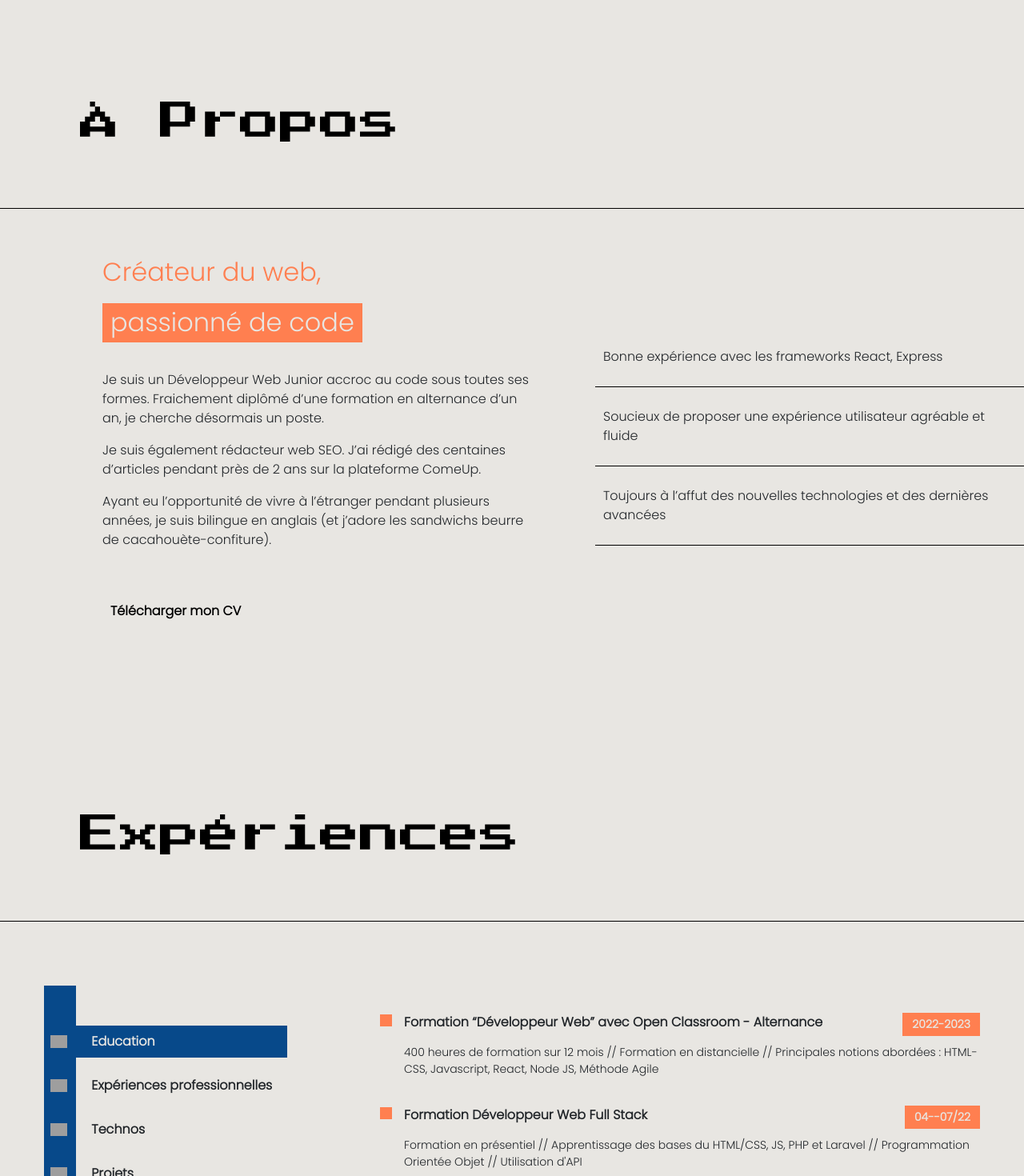
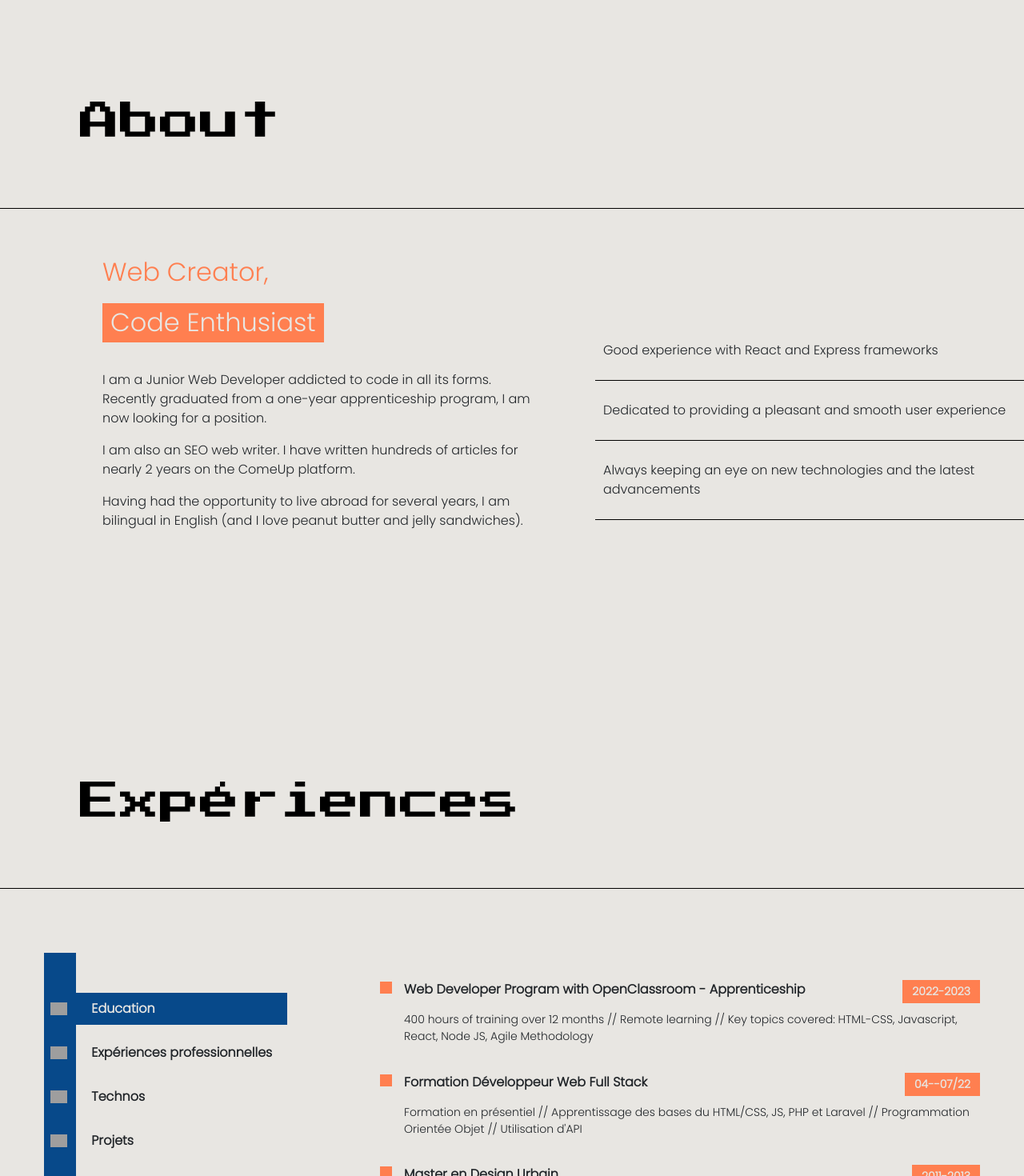
Before and after one commit to GabrielAmade/portfolio, a React (Create React App) app: page / in a window 1280 px wide. Shown: the part 860-2330 px from the top of the page at 80% size. Built offline with nearby package versions, Linux system fonts and the light colour scheme; grey boxes are pictures that could not be loaded.

Commit message:
traduction anglais - italien

```diff
--- a/src/PortfolioContainer/AboutMe/AboutMe.jsx
+++ b/src/PortfolioContainer/AboutMe/AboutMe.jsx
@@ -1,38 +1,52 @@
-import React from 'react'
-import Heading from "../Heading/Heading"
-import data_fr from "../../datas_fr.json";
-import "./AboutMe.css"
-import CV_GABRIEL_AMADE from "../../assets/AboutMe/CV_GABRIEL_AMADE.pdf";
-
+import React, { useEffect, useState } from 'react';
+import Heading from '../Heading/Heading';
+import data_en from '../../datas_en.json';
+import data_fr from '../../datas_fr.json';
+import data_it from '../../datas_it.json';
+import CV_GABRIEL_AMADE from '../../assets/AboutMe/CV_GABRIEL_AMADE.pdf';
+import './AboutMe.css';
 
 function AboutMe(props) {
+  const [language, setLanguage] = useState('en');
+
+  useEffect(() => {
+    const detectedLanguage = navigator.language.split('-')[0];
+    if (detectedLanguage === 'fr' || detectedLanguage === 'en' || detectedLanguage === 'it') {
+      setLanguage(detectedLanguage);
+    } else {
+      setLanguage('en');
+    }
+  }, []);
+
+  const data = language === 'en' ? data_en : language === 'it' ? data_it : data_fr;
+
   return (
     <>
       <div id='aboutme'></div>
-      <Heading title={'À Propos'} />
+      <Heading title={data.about_me} />
       <div className='about-me-container screen-container'>
         <div className='about-me-parent'>
           <div className='about-me-columns'>
             <div className='about-me-content'>
               <div className='about-me-description-title'>
-              <h2>{data_fr.description_title_1}</h2>
-              <h2>{data_fr.description_title_2}</h2>
+                <h2>{data.description_title_1}</h2>
+                <h2>{data.description_title_2}</h2>
               </div>
               <div className='about-me-description'>
-              {data_fr.description.split('\n').map((paragraph, index) => (
+                {data.description.split('\n').map((paragraph, index) => (
                   <p key={index}>{paragraph}</p>
                 ))}
               </div>
 
               <div className='about-me-cv'>
-                <a href={CV_GABRIEL_AMADE} target="_blank" rel="noopener noreferrer">
-                    Télécharger mon CV
+                <a href={CV_GABRIEL_AMADE} target='_blank' rel='noopener noreferrer'>
+                  {data.download_cv}
                 </a>
               </div>
             </div>
             <div className='about-me-general-skills'>
               <ul>
-              {data_fr.general_skills.map((skill, index) => (
+                {data.general_skills.map((skill, index) => (
                   <li key={index}>{skill}</li>
                 ))}
               </ul>
@@ -41,7 +55,7 @@ function AboutMe(props) {
         </div>
       </div>
     </>
-  )
+  );
 }
 
 export default AboutMe;
--- a/src/PortfolioContainer/Navbar/Navbar.jsx
+++ b/src/PortfolioContainer/Navbar/Navbar.jsx
@@ -1,7 +1,23 @@
-import React from "react";
+import React, { useEffect, useState } from "react";
 import "./Navbar.css";
+import data_en from '../../datas_en.json';
+import data_fr from '../../datas_fr.json';
+import data_it from '../../datas_it.json';
 
 const Navbar = () => {
+  const [language, setLanguage] = useState('en');
+
+  useEffect(() => {
+    const detectedLanguage = navigator.language.split('-')[0];
+    if (detectedLanguage === 'fr' || detectedLanguage === 'en' || detectedLanguage === 'it') {
+      setLanguage(detectedLanguage);
+    } else {
+      setLanguage('en');
+    }
+  }, []);
+
+  const data = language === 'en' ? data_en : language === 'it' ? data_it : data_fr;
+
   return (
     <>
       <nav className="navbar">
@@ -9,9 +25,9 @@ const Navbar = () => {
           <span>Gabriel Amadé</span>
         </div>
         <div className="navbar-right">
-        <a href="#aboutme">À Propos</a>
-        <a href="#experiences">Expériences</a>
-        <a href="#contact">Contact</a>
+          <a href="#aboutme">{data.navbar_about_me}</a>
+          <a href="#experiences">{data.navbar_experiences}</a>
+          <a href="#contact">{data.navbar_contact}</a>
         </div>
       </nav>
       <div className="navbar-underline"></div>
--- a/src/PortfolioContainer/Resume/Resume.jsx
+++ b/src/PortfolioContainer/Resume/Resume.jsx
@@ -1,10 +1,28 @@
-import React, { useState } from "react";
+import React, { useState, useEffect } from "react";
 import Heading from "../Heading/Heading";
 import "./Resume.css";
+import data_fr from "../../datas_fr.json";
+import data_en from "../../datas_en.json";
+import data_it from "../../datas_it.json";
+
+
 
 function Resume() {
   const [selectedBulletIndex, setSelectedBulletIndex] = useState(0);
   const [carousalOffSetStyle, setCarousalOffSetStyle] = useState({});
+  const [language, setLanguage] = useState("en"); // Default to English
+
+  useEffect(() => {
+    const detectedLanguage = navigator.language.split("-")[0];
+    if (detectedLanguage === "fr" || detectedLanguage === "en" || detectedLanguage === "it") {
+      setLanguage(detectedLanguage);
+    } else {
+      setLanguage("en"); // Default to English if not supported
+    }
+  }, []);
+
+  const data = language === "en" ? data_en : language === "it" ? data_it : data_fr;
+
 
   const ResumeHeading = (props) => {
     return (
@@ -39,14 +57,14 @@ function Resume() {
   ];
 
   const programmingSkillsDetails = [
-    { skill: "HTML", ratingPercentage: 85 },
-    { skill: "CSS", ratingPercentage: 85 },
-    { skill: "Javascript", ratingPercentage: 80 },
-    { skill: "React JS", ratingPercentage: 60 },
+    { skill: "HTML", ratingPercentage: 90 },
+    { skill: "CSS", ratingPercentage: 90 },
+    { skill: "Javascript", ratingPercentage: 85 },
+    { skill: "React JS", ratingPercentage: 65 },
     { skill: "Node JS", ratingPercentage: 60 },
-    { skill: "Express JS", ratingPercentage: 85 },
+    { skill: "Express JS", ratingPercentage: 60 },
     { skill: "Mongo DB", ratingPercentage: 60 },
-    { skill: "PHP", ratingPercentage: 60 },
+    { skill: "PHP", ratingPercentage: 50 },
   ];
 
   const projectsDetails = [
@@ -124,12 +142,10 @@ function Resume() {
   const resumeDetails = [
     <div className="resume-screen-container" key="education">
       <ResumeHeading
-        heading={"Formation “Développeur Web” avec Open Classroom - Alternance"}
-        subHeading={
-          "400 heures de formation sur 12 mois // Formation en distancielle // Principales notions abordées : HTML-CSS, Javascript, React, Node JS, Méthode Agile"
-        }
-        fromDate={"2022"}
-        toDate={"2023"}
+        heading={data.studies_name_1}
+        subHeading={data.studies_details_1}
+        fromDate={data.studies_year_from_1}
+        toDate={data.studies_year_to_1}
       />
 
       <ResumeHeading
@@ -220,7 +236,7 @@ function Resume() {
       />
       <ResumeHeading
         heading="Voyages"
-        description="L'appel de l'aventure m'a conduit à vivre cinq ans à l'étranger, explorant plusieurs pays bien différents (Australie, Nouvelle-Zélande, Bali, les îles Fidji, Thaïlande, Malaysie, Singapour, Écosse, Canada...) et découvrant une multitude de cultures."
+        description="L'appel de l'aventure m'a conduit à vivre cinq ans à l'étranger, explorant plusieurs pays très différents (Australie, Nouvelle-Zélande, Bali, les îles Fidji, Thaïlande, Malaysie, Singapour, Écosse, Canada...) et découvrant une multitude de cultures."
       />
     </div>,
   ];
--- a/src/datas_en.json
+++ b/src/datas_en.json
@@ -1,4 +1,29 @@
 {
+
+    "navbar_about_me": "About",
+    "navbar_experiences": "Experiences",
+    "navbar_contact": "Contact",
+
     "greeting": "Hello,",
-    "tagline": "I am Gabriel, a full-stack web developer and passionate about SEO"
+    "tagline": "I am Gabriel, a full-stack web developer and passionate about SEO",
+
+    "about_me": "About",
+    "description_title_1": "Web Creator, ",
+    "description_title_2": "Code Enthusiast",
+    "description": "I am a Junior Web Developer addicted to code in all its forms. Recently graduated from a one-year apprenticeship program, I am now looking for a position.\n\nI am also an SEO web writer. I have written hundreds of articles for nearly 2 years on the ComeUp platform.\n\nHaving had the opportunity to live abroad for several years, I am bilingual in English (and I love peanut butter and jelly sandwiches).",
+
+    "general_skills": [
+        "Good experience with React and Express frameworks",
+        "Dedicated to providing a pleasant and smooth user experience",
+        "Always keeping an eye on new technologies and the latest advancements"
+    ],
+
+
+
+    "studies_name_1": "Web Developer Program with OpenClassroom - Apprenticeship",
+    "studies_year_from_1": "2022",
+    "studies_year_to_1": "2023",
+    "studies_details_1": "400 hours of training over 12 months // Remote learning // Key topics covered: HTML-CSS, Javascript, React, Node JS, Agile Methodology"
+
+
 }
--- a/src/datas_fr.json
+++ b/src/datas_fr.json
@@ -1,8 +1,12 @@
 {
+    "navbar_about_me": "À Propos",
+    "navbar_experiences": "Expériences",
+    "navbar_contact": "Contact",
+
     "greeting": "Hello,",
     "tagline": "Je suis Gabriel, développeur web full-stack et passionné de SEO",
 
-
+    "about_me": "À Propos",
     "description_title_1": "Créateur du web, ",
     "description_title_2": "passionné de code",
     "description": "Je suis un Développeur Web Junior accroc au code sous toutes ses formes. Fraichement diplômé d’une formation en alternance d’un an, je cherche désormais un poste.\n\nJe suis également rédacteur web SEO. J’ai rédigé des centaines d’articles pendant près de 2 ans sur la plateforme ComeUp. \n\n Ayant eu l’opportunité de vivre à l’étranger pendant plusieurs années, je suis bilingue en anglais (et j’adore les sandwichs beurre de cacahouète-confiture).",
@@ -13,10 +17,16 @@
       "Toujours à l’affut des nouvelles technologies et des dernières avancées"
     ],
 
+    "studies_name_1": "Formation “Développeur Web” avec Open Classroom en Alternance",
+    "studies_year_from_1": "2022",
+    "studies_year_to_1": "2023",
+    "studies_details_1": "400 heures de formation sur 12 mois // Formation en distancielle // Principales notions abordées : HTML-CSS, Javascript, React, Node JS, Méthode Agile",
+
+
 
     "studies": [
       {
-        "name": "Formation “Développeur Web” avec Open Classroom en Alternance",
+        "name1": "Formation “Développeur Web” avec Open Classroom en Alternance",
         "years": "2022 - 2023",
         "details": "400 heures de formation sur 12 mois // Formation en distancielle // Principales notions abordées : HTML-CSS, Javascript, React, Node JS, Méthode Agile"
       },
--- a/src/datas_it.json
+++ b/src/datas_it.json
@@ -1,4 +1,20 @@
 {
+    "navbar_about_me": "Chi sono",
+    "navbar_experiences": "Esperienze",
+    "navbar_contact": "Contatto",
+
     "greeting": "Ciao,",
-    "tagline": "Sono Gabriel, un web developer full-stack e appassionato di SEO."
+    "tagline": "Sono Gabriel, un web developer full-stack e appassionato di SEO.",
+
+    "about_me": "Chi sono",
+    "description_title_1": "Creatore Web, ",
+    "description_title_2": "Appassionato di Codice",
+    "description": "Sono uno sviluppatore web junior dipendente dal codice in tutte le sue forme. Recentemente laureato da un programma di apprendistato di un anno, ora sto cercando una posizione.\n\nSono anche un redattore web SEO. Ho scritto centinaia di articoli per quasi 2 anni sulla piattaforma ComeUp.\n\nAvendo avuto l'opportunità di vivere all'estero per diversi anni, sono bilingue in inglese (e adoro i panini al burro di arachidi e marmellata).",
+    "general_skills": [
+        "Buona esperienza con i framework React ed Express",
+        "Dedicato a fornire un'esperienza utente piacevole e fluida",
+        "Sempre attento alle nuove tecnologie e agli ultimi sviluppi"
+    ]
+
+
 }
```
Lines whose indentation alone changed are shown as unchanged.
